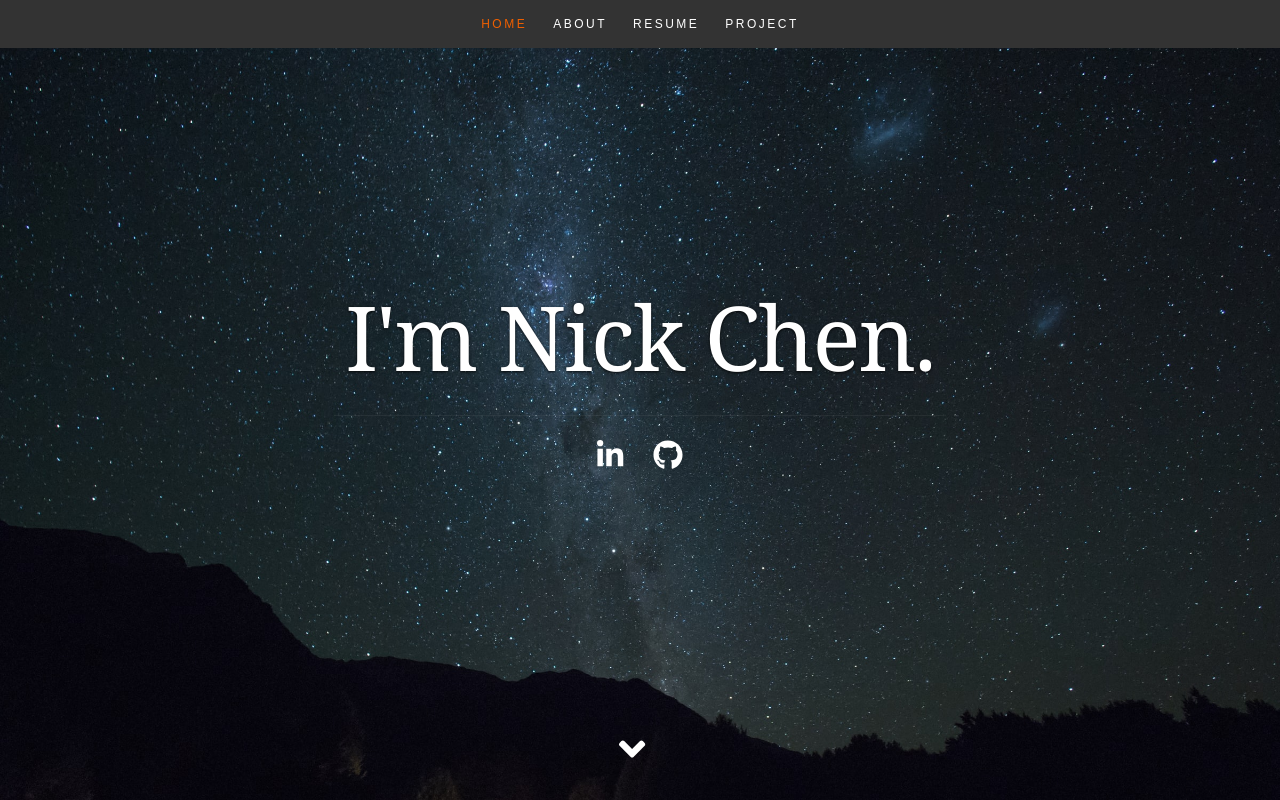
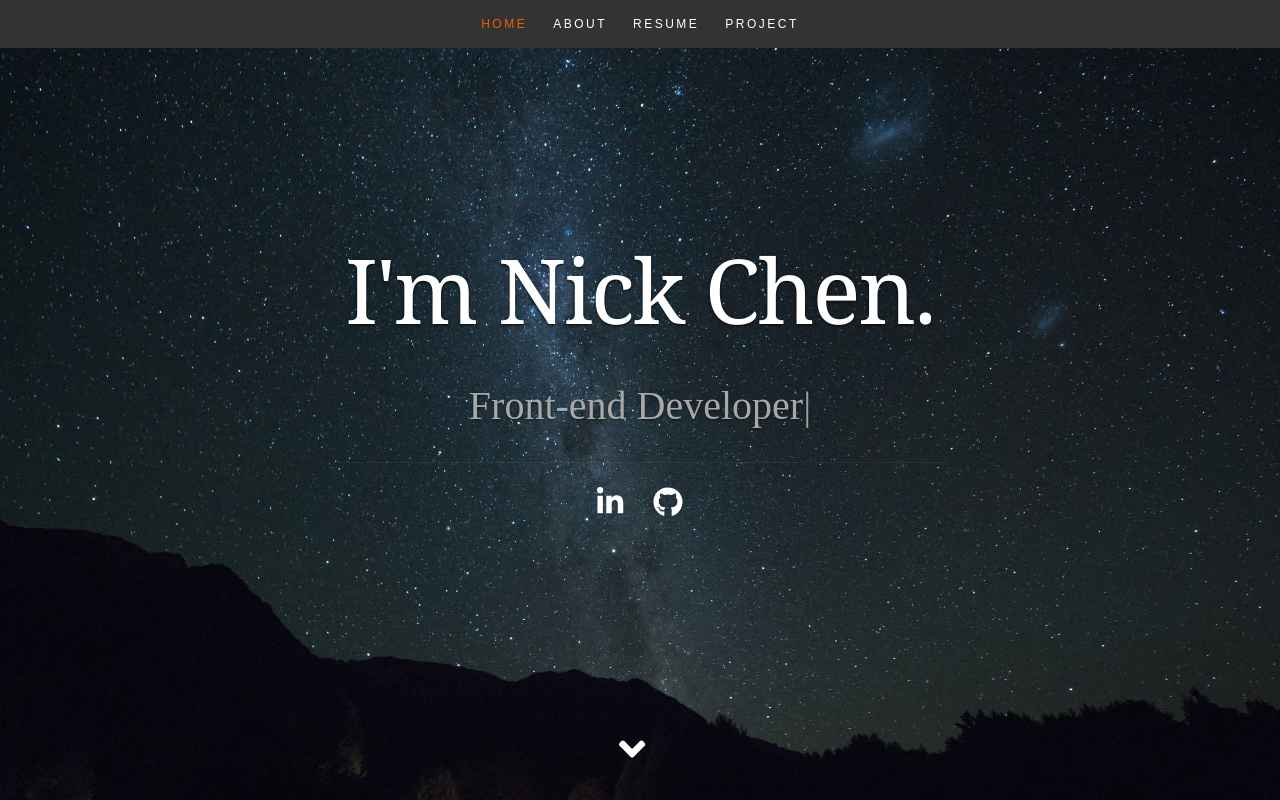
Before and after one commit to chenjianrui/NickChen, a React (Create React App) app: page / in a window 1280 px wide. Shown: the top 800 px of the page. Built offline with nearby package versions, Linux system fonts and the light colour scheme.

Commit message:
add job title

```diff
--- a/src/components/Header/Header.js
+++ b/src/components/Header/Header.js
@@ -8,6 +8,31 @@ import HeaderBackground from '../../images/header-background.jpg'
 import { HeaderContainer, Banner, BannerText, Social, ScrollDown, NavWrap, MobileBtn, NavWrapUl } from './style'
 const Header = ({ resumeData, show, isTop, navigation, setNavigation }) => {
   const { name, social } = resumeData.data
+  const [text, setText] = useState({data: ''})
+  const [isActive, setIsActive] = useState(false)
+
+  const writing = (() => {
+    const data = 'Front-end Developer'.split('')
+    let index = 0
+    return () => {
+      if (index < data.length) {
+        setText(preState => {
+          if(preState.data.length >= 18){
+            setIsActive(true)
+          }
+          return {
+            data: preState.data + data[index]
+          }
+        })
+        setTimeout(writing, 200, ++index)
+      }
+    }
+  })()
+
+  useEffect(() => {
+    writing()
+    console.log('on')
+  },[])
 
   const handleClickToElement = element => {
     setNavigation(element)
@@ -74,6 +99,7 @@ const Header = ({ resumeData, show, isTop, navigation, setNavigation }) => {
           transition={{ delay: .5, duration: 1.5 }}
         >
           <h1 className="responsive-headline">I'm {name}.</h1>
+          <h3 className={isActive ? 'active' : ''}>{text.data}</h3>
           <hr />
             <Social className="social">
               {networks}
--- a/src/components/Header/style.js
+++ b/src/components/Header/style.js
@@ -55,13 +55,29 @@ export const BannerText = styled(motion.div)`
   }
 
   h3 {
-    font: 18px/1.9em 'librebaskerville-regular', serif;
+    font: 40px/1.9em 'librebaskerville-regular', serif;
     color: #A8A8A8;
     margin: 0 auto;
     width: 70%;
     text-shadow: 0px 1px 2px rgba(0, 0, 0, .5);
   }
 
+  h3::after{
+    content: '|';
+  }
+
+  h3.active::after{
+    content: '|';
+    animation: blink 1.5s infinite
+    }
+    @keyframes blink{
+      from{
+        opacity: 0;
+      }
+      to{
+        opacity: 1;
+      }
+    }
   h3 span, h3 a {
     color: #fff;
   }
```
